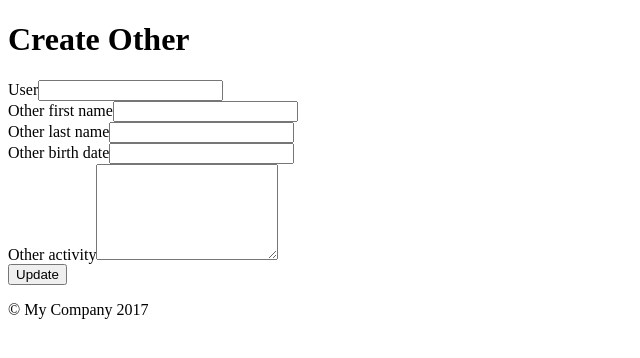
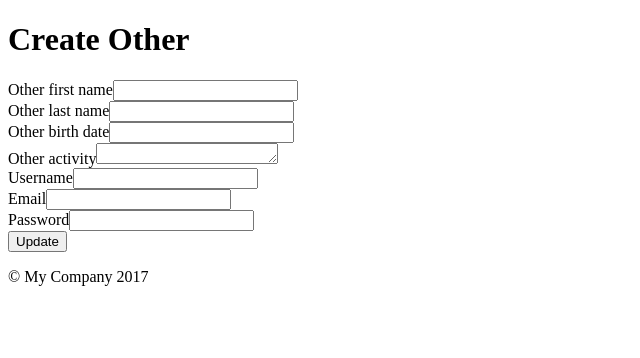
Before and after one commit to openmindsclub/OpenStudentsCommunity, a Yii app: template frontend/views/other/create.php in a window 1280 px wide. Shown: the top 358 px of the page, without its empty margins (0-640 px from the left). Run offline with PHP 8.4 and a stand-in for Yii, Linux system fonts and the light colour scheme; the template is opened without the code that fills it, so the values that code supplies are empty; form fields are guessed from the names that the template uses; some libraries are stand-ins or nearby versions.

Commit message:
#2 you can now add students, teacher and the 'other' categories

```diff
--- a/frontend/views/other/_form.php
+++ b/frontend/views/other/_form.php
@@ -2,6 +2,8 @@
 
 use yii\helpers\Html;
 use yii\widgets\ActiveForm;
+use yii\Helpers\ArrayHelper;
+use dosamigos\datepicker\DatePicker;
 
 /* @var $this yii\web\View */
 /* @var $model frontend\models\Other */
@@ -12,15 +14,31 @@ use yii\widgets\ActiveForm;
 
     <?php $form = ActiveForm::begin(); ?>
 
-    <?= $form->field($model, 'user_id')->textInput() ?>
 
     <?= $form->field($model, 'other_first_name')->textInput(['maxlength' => true]) ?>
 
     <?= $form->field($model, 'other_last_name')->textInput(['maxlength' => true]) ?>
 
-    <?= $form->field($model, 'other_birth_date')->textInput() ?>
+    <?= $form->field($model, 'other_birth_date')->widget(
+    DatePicker::className(), [
+         'inline' => false,
+        //'template' => '<div class="well well-sm" style="background-color: #fff; width:250px">{input}</div>',
+        'clientOptions' => [
+            'autoclose' => true,
+            'format' => 'yyyy-mm-dd'
+            ]]); ?>
 
-    <?= $form->field($model, 'other_activity')->textarea(['rows' => 6]) ?>
+    <?= $form->field($model, 'other_activity')->textarea(['rows' => 1]) ?>
+
+
+
+          <!-- adding fields related to user -->
+
+    <?= $form->field($user, 'username')->textInput() ?>
+
+    <?= $form->field($user, 'email') ?>
+
+    <?= $form->field($user, 'password')->passwordInput() ?>
 
     <div class="form-group">
         <?= Html::submitButton($model->isNewRecord ? 'Create' : 'Update', ['class' => $model->isNewRecord ? 'btn btn-success' : 'btn btn-primary']) ?>
--- a/frontend/views/other/create.php
+++ b/frontend/views/other/create.php
@@ -16,6 +16,7 @@ $this->params['breadcrumbs'][] = $this->title;
 
     <?= $this->render('_form', [
         'model' => $model,
+        'user' => $user,
     ]) ?>
 
 </div>
--- a/frontend/views/other/index.php
+++ b/frontend/views/other/index.php
@@ -24,8 +24,6 @@ $this->params['breadcrumbs'][] = $this->title;
         'columns' => [
             ['class' => 'yii\grid\SerialColumn'],
 
-            'other_id',
-            'user_id',
             'other_first_name',
             'other_last_name',
             'other_birth_date',
--- a/frontend/views/other/view.php
+++ b/frontend/views/other/view.php
@@ -2,6 +2,7 @@
 
 use yii\helpers\Html;
 use yii\widgets\DetailView;
+
 
 /* @var $this yii\web\View */
 /* @var $model frontend\models\Other */
@@ -28,8 +29,6 @@ $this->params['breadcrumbs'][] = $this->title;
     <?= DetailView::widget([
         'model' => $model,
         'attributes' => [
-            'other_id',
-            'user_id',
             'other_first_name',
             'other_last_name',
             'other_birth_date',
```
Also changed, not shown: frontend/controllers/OtherController.php (+12 -2 lines).
